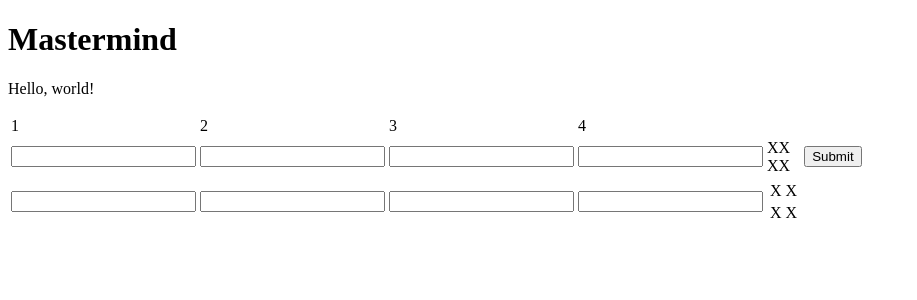
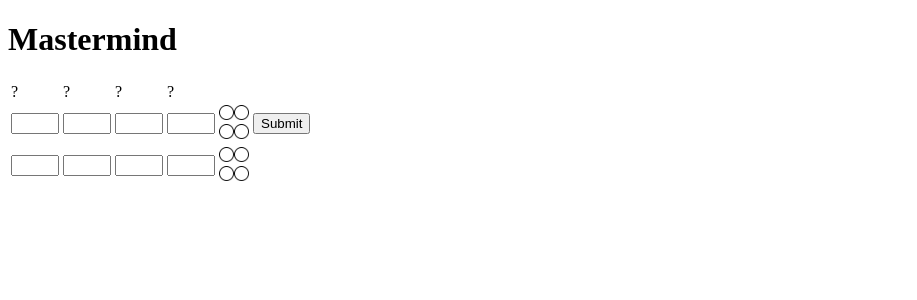
Before and after one commit to jwhudnall/mastermind, a Flask app: page / in a window 1280 px wide. Shown: the top 300 px of the page, without its empty margins (0-917 px from the left). Run offline with Flask 2, Linux system fonts and the light colour scheme; some libraries are stand-ins or nearby versions.

Commit message:
Add empty result peg holes

```diff
--- a/templates/index.html
+++ b/templates/index.html
@@ -10,41 +10,48 @@
 
 <body>
   <h1>Mastermind</h1>
-  <p>Hello, world!</p>
 
   <table>
     <tbody>
       <!-- Computer Answers -->
       <tr>
-        <td>1</td>
-        <td>2</td>
-        <td>3</td>
-        <td>4</td>
+        <td>?</td>
+        <td>?</td>
+        <td>?</td>
+        <td>?</td>
       </tr>
       <!-- Player Guess #10 -->
       <tr id="row10">
         <td>
-          <div><input type="number"></div>
+          <div><input type="number" min="0" max="7" required></div>
         </td>
         <td>
-          <div><input type="number"></div>
+          <div><input type="number" min="0" max="7" required></div>
         </td>
         <td>
-          <div><input type="number"></div>
+          <div><input type="number" min="0" max="7" required></div>
         </td>
         <td>
-          <div><input type="number"></div>
+          <div><input type="number" min="0" max="7" required></div>
         </td>
         <td>
           <table cellspacing="0" cellpadding="0">
             <tbody>
               <tr>
-                <td>X</td>
-                <td>X</td>
+                <td>
+                  <img src="/static/images/result-circle-empty.png" width="15" height="15" alt>
+                </td>
+                <td>
+                  <img src="/static/images/result-circle-empty.png" width="15" height="15" alt>
+                </td>
               </tr>
               <tr>
-                <td>X</td>
-                <td>X</td>
+                <td>
+                  <img src="/static/images/result-circle-empty.png" width="15" height="15" alt>
+                </td>
+                <td>
+                  <img src="/static/images/result-circle-empty.png" width="15" height="15" alt>
+                </td>
               </tr>
             </tbody>
           </table>
@@ -56,26 +63,34 @@
       <!-- Player Guess #09 -->
       <tr>
         <td>
-          <div><input type="number"></div>
+          <div><input type="number" min="0" max="7" required></div>
         </td>
         <td>
-          <div><input type="number"></div>
+          <div><input type="number" min="0" max="7" required></div>
         </td>
         <td>
-          <div><input type="number"></div>
+          <div><input type="number" min="0" max="7" required></div>
         </td>
         <td>
-          <div><input type="number"></div>
+          <div><input type="number" min="0" max="7" required></div>
         </td>
         <td>
-          <table>
+          <table cellspacing="0" cellpadding="0">
             <tr>
-              <td>X</td>
-              <td>X</td>
+              <td>
+                <img src="/static/images/result-circle-empty.png" width="15" height="15" alt>
+              </td>
+              <td>
+                <img src="/static/images/result-circle-empty.png" width="15" height="15" alt>
+              </td>
             </tr>
             <tr>
-              <td>X</td>
-              <td>X</td>
+              <td>
+                <img src="/static/images/result-circle-empty.png" width="15" height="15" alt>
+              </td>
+              <td>
+                <img src="/static/images/result-circle-empty.png" width="15" height="15" alt>
+              </td>
             </tr>
           </table>
         </td>
```
Also changed, not shown: static/images/result-circle-empty.png (added), static/images/result-circle-red.png (added), static/images/result-circle-white.png (added).
